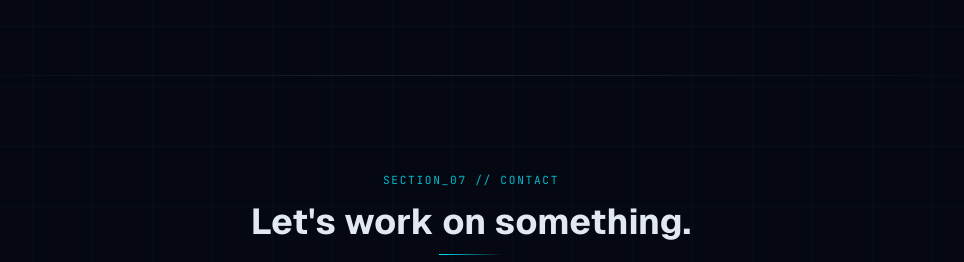
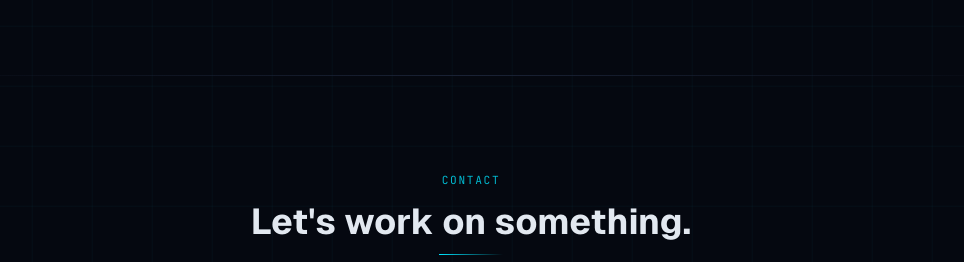
Before and after one commit to Subhadeep-Dhar/portfolio, a Next.js app: page / in a window 1280 px wide. Shown: the part 7255-7517 px from the top of the page, without its empty margins (169-1133 px from the left). Built offline with nearby package versions, Linux system fonts and the light colour scheme.

Commit message:
contact update

```diff
--- a/src/sections/Contact.jsx
+++ b/src/sections/Contact.jsx
@@ -47,7 +47,7 @@ export default function Contact() {
         {/* Centered layout for contact */}
         <div className="max-w-xl mx-auto text-center">
           <SectionHeader
-            label="SECTION_07 // CONTACT"
+            label="CONTACT"
             title="Let's work on something."
             subtitle="Open to interesting problems — freelance, collaboration, or full-time roles."
             align="center"
```
